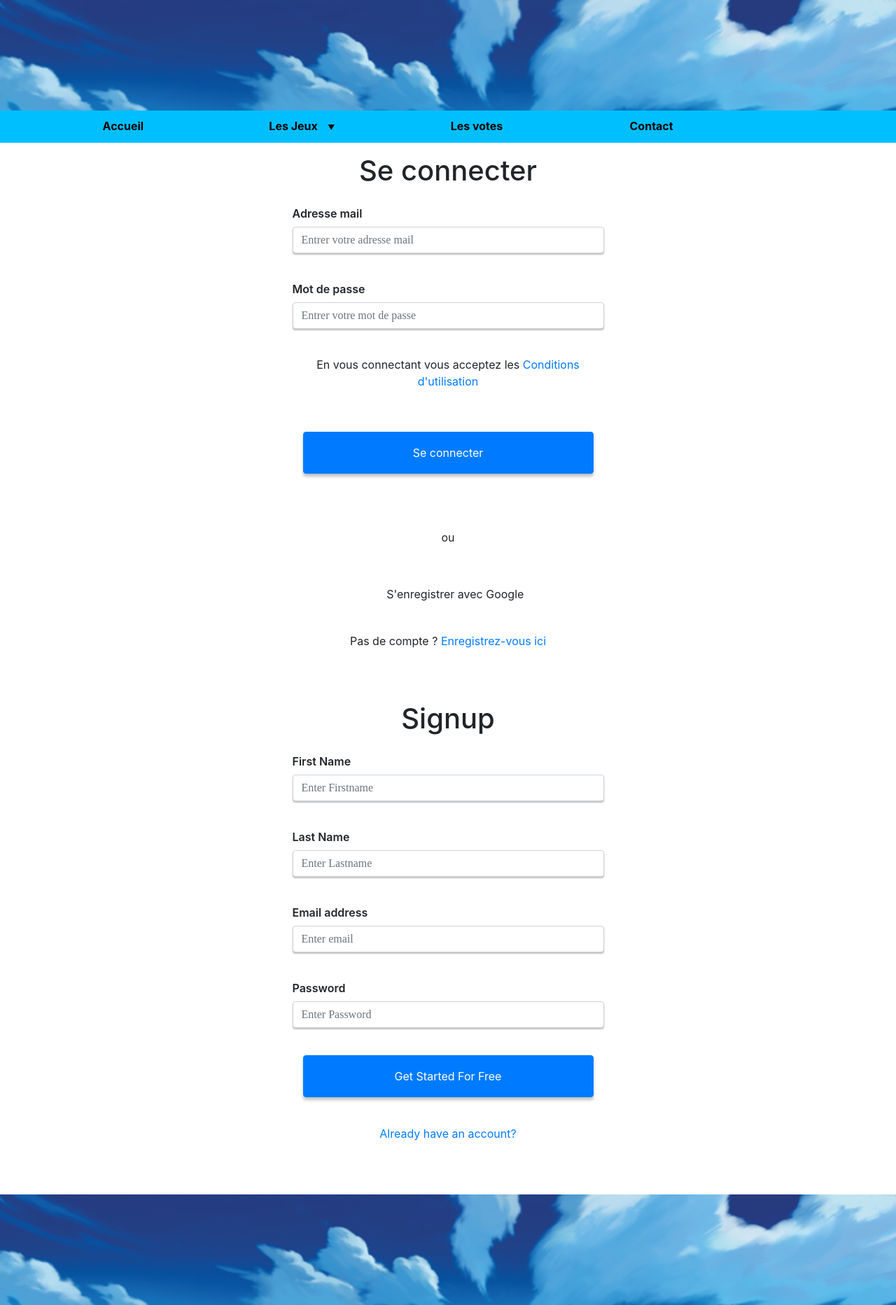
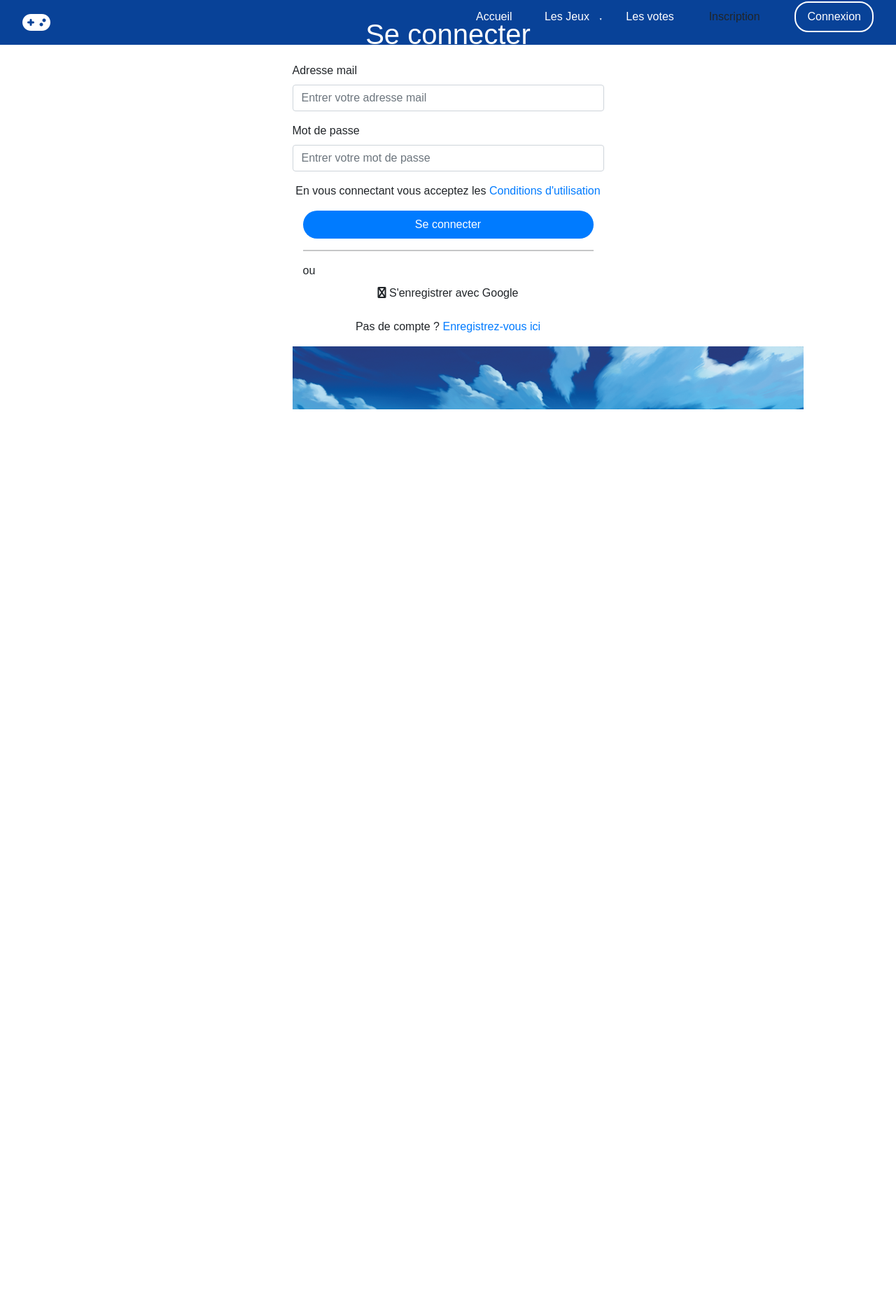
Before and after one commit to theolmd/projetweb, a PHP site: page /login_connect.php in a window 1280 px wide. Shown: the whole page at 70% size. After the commit the page ends 585 px from the top, so only its background shows below. Run offline with PHP 8.4, Linux system fonts and the light colour scheme; some libraries are stand-ins or nearby versions.

Commit message:
Add files via upload

```diff
--- a/Style.css
+++ b/Style.css
@@ -1,114 +1,26 @@
-* {
-    margin: 0;
-    padding: 0;
-}
+/*mise en forme du titre*/
 
-html, body {
-    height:100%;
-}
-/*mise en forme de la barre de navigation*/
-nav{
-    width: 100%;
-    margin: 0 auto;
-    background-color: deepskyblue;
-    position: sticky;
-    top: 0px;
-}
-
-nav ul{
-    list-style-type: none;
-}
-
-nav ul li{
-    float: left;
-    width: 20%;
-    text-align: center;
-    position: relative;
-}
-
-nav ul::after{
-    content: "";
-    display: table;
-    clear: both;
-}
-
-nav a{
-    display: block;
-    text-decoration: none;
-    color: black;
-    font-weight: bold;
-    border-bottom: 2px solid transparent;
-    padding: 10px 0px;
-    margin-left: 50px;
-}
-
-nav a:hover{
-    color: white;
-    border-bottom: 2px solid gold;
-}
-
-.sous{
-    display: none;
-    box-shadow: 0px 1px 2px #CCC;
-    background-color: deepskyblue;
-    position: absolute;
-    width: 100%;
-    z-index: 1000;
-    margin-left: 50px;
-}
-nav > ul li:hover .sous{
-    display: block;
-}
-.sous li{
-    float: none;
-    width: 100%;
-    text-align: left;
-}
-.sous a{
-    padding: 5px;
-    border-bottom: none;
-    margin-left: 50px;
-}
-.sous a:hover{
-    border-bottom: none;
-    background-color: RGBa(200,200,200,0.1);
-}
-.deroulant > a::after{
-    content:" ▼";
-    font-size: 10px;
-}
-/*mise en forme du titre*/
 H1{
     text-align: center;
-    color: orange;
-}
-#banniere
-{
-    height: auto;
-    width: 100%;
-}
-#logo
-{
-    width: 170px;
-    float: left;
-    margin-left: -155px;
-    margin-top: -30px;
-
+    color: white;
+    padding: 6% 0% 0% 0%;
+    text-decoration: solid;
 }
 
 #middleplane
 {
-    margin-left: 155px;
-    padding: 20px ;
+    margin-left: 6%;
+    padding: 4% ;
+
 }
 /*mise en forme du carrousel*/
 #presentationJeux
 {
     border: 2px deepskyblue solid;
-    padding:20px;
+    padding:4%;
     clear: both;
-    margin-left: 130px;
-    margin-top: 30px;
+    margin-left: 6%;
+    margin-top: 6%;
 }
 /*mise en forme du block d'explication*/
 #explication
@@ -240,76 +152,6 @@
     font-weight: 300;
 }
 
-form div {
-    width: 100%;
-    display: flex;
-    flex-direction: column;
-    min-height: 83px;
-    margin-top: 25px;
-}
-
-form div > label {
-    margin-bottom: 7px;
-    font-weight: 600;
-}
-
-form div > input, form div > select, form div > textarea {
-    background: orange;
-    border: none;
-    border-radius: 5px;
-    font-size: 16px;
-    font-weight: 500;
-    font-family: Montserrat, "sans-serif";
-    box-shadow: 0px 2px 2px 0px rgba(0,0,0,0.25);
-}
-
-form div > input, form div > select {
-    height: 50px;
-    padding-left: 10px;
-}
-
-form div > select {
-    appearance: none;
-    background-size: 15px;
-    background-position: right 10px top 50%;
-    background-repeat: no-repeat;
-}
-
-form div > textarea {
-    height: 195px;
-    padding: 15px 0px 0px 10px;
-}
-
-form div > input::placeholder, form div > textarea::placeholder {
-    color: white;
-}
-
-form div > select:invalid {
-    color: white;
-}
-
-form div > select option {
-    background: white;
-    color: #303030;
-}
-
-form div:last-child {
-    align-items:center;
-    margin-top: 20px;
-}
-
-form button {
-    width: 450px;
-    max-width: 500px;
-    height: 60px;
-    font-weight: 700;
-    font-size: 28px;
-    background: white;
-    border: rgba(48, 48, 48, 0.5) solid 1px;
-    border-radius: 5px;
-    box-shadow: 0px 4px 4px 0px rgba(0,0,0,0.25);
-    color: #303030;
-}
 
 #cutLine {
     color: orange;
--- a/lib/Concours.php
+++ b/lib/Concours.php
@@ -225,5 +225,4 @@
     {
         $this->idJeu = $idJeu;
     }
-
 }
--- a/lib/Jeux.php
+++ b/lib/Jeux.php
@@ -1,5 +1,4 @@
 <?php
-include_once("Jeux_CRUD.php");
 class Jeux
 {
     private int $Idjeux;
@@ -232,4 +231,5 @@
     {
         $this->mode = $mode;
     }
+
 }
--- a/login_connect.php
+++ b/login_connect.php
@@ -27,7 +27,7 @@
     </title>
 </head>
 <?php
-include("header.html")
+include("navbarre.php")
 ?>
 
 <!-- Page de connexion -->
@@ -83,44 +83,6 @@
 
                 </div>
             </div>
-            <div id="second">
-                <div class="myform form ">
-                    <div class="logo mb-3">
-                        <div class="col-md-12 text-center">
-                            <h1 >Signup</h1>
-                        </div>
-                    </div>
-                    <form action="#" name="registration">
-                        <div class="form-group">
-                            <label for="exampleInputEmail1">First Name</label>
-                            <input type="text"  name="firstname" class="form-control" id="firstname" aria-describedby="emailHelp" placeholder="Enter Firstname">
-                        </div>
-                        <div class="form-group">
-                            <label for="exampleInputEmail1">Last Name</label>
-                            <input type="text"  name="lastname" class="form-control" id="lastname" aria-describedby="emailHelp" placeholder="Enter Lastname">
-                        </div>
-                        <div class="form-group">
-                            <label for="exampleInputEmail1">Email address</label>
-                            <input type="email" name="email"  class="form-control" id="email" aria-describedby="emailHelp" placeholder="Enter email">
-                        </div>
-                        <div class="form-group">
-                            <label for="exampleInputEmail1">Password</label>
-                            <input type="password" name="password" id="password"  class="form-control" aria-describedby="emailHelp" placeholder="Enter Password">
-                        </div>
-                        <div class="col-md-12 text-center mb-3">
-                            <button type="submit" class=" btn btn-block mybtn btn-primary tx-tfm">Get Started For Free</button>
-                        </div>
-                        <div class="col-md-12 ">
-                            <div class="form-group">
-                                <p class="text-center"><a href="#" id="signin">Already have an account?</a></p>
-                            </div>
-                        </div>
-                </div>
-                </form>
-            </div>
-        </div>
-    </div>
-</div>
 
 </body>
 <script>
--- a/navbarre.css
+++ b/navbarre.css
@@ -2,6 +2,7 @@
     margin:0;
     padding:0;
     box-sizing: border-box;
+
 }
 
 html{
@@ -16,6 +17,7 @@
     background: #084298;
     color: white;
     padding: 0 2rem;
+
 }
 body{
     font-family: sans-serif;
@@ -23,9 +25,10 @@
 nav{
     width: 100%;
     height:100%;
-    display:flex;
+    display: flex;
     justify-content: space-between;
     align-items: center;
+
 }
 .menu{
     display:flex;
@@ -33,10 +36,12 @@
     align-items: center;
     list-style: none;
     width: 600px;
+
 }
 .menu li a{
     color:white;
     text-decoration: none;
+
 }
 .deroulant > a::after{
     content:" ▼";
@@ -86,6 +91,7 @@
     height: 100vh;
     background: url("img/fond2.jpg") no-repeat center;
     background-size: cover;
+    background-color: #084298;
 
 }
 .btn.btn-secondary{
--- a/navbarre.php
+++ b/navbarre.php
@@ -4,10 +4,9 @@
 <link rel="stylesheet" href="https://cdnjs.cloudflare.com/ajax/libs/font-awesome/6.2.0/css/all.min.css"
       integrity="sha512-xh6O/CkQoPOWDdYTDqeRdPCVd1SpvCA9XXcUnZS2FmJNp1coAFzvtCN9BmamE+4aHK8yyUHUSCcJHgXloTyT2A=="
       crossorigin="anonymous" referrerpolicy="no-referrer" />
-<script src="app.js"></script>
 </head>
 <body>
-
+<div class="navbarre">
 <header>
     <nav>
     <div class="logo">
@@ -31,11 +30,7 @@
 
 </ul>
     </nav>
-
+    </div>
 </header>
 
-    <section class="heroe">
-
-
-
-</section></body>
+    </body>
--- a/vote.php
+++ b/vote.php
@@ -15,13 +15,13 @@
 </head>
 <?php
 include("headerConnect.php");
+include_once("lib\jeux.php");
 include_once ("lib\user_Crud.php");
 include_once ("lib\User.php");
 include_once ("lib\Concours.php");
 include_once ("lib\Concours_crud.php");
 include_once("lib\Jeux_crud.php");
 include_once("connexion.php");
-include_once("RecupJeux.php");
 ?>
 
 
```
Also changed, not shown: Contact.php (+12 -21 lines), Index.php (+22 -21 lines), game_eldenring.php (+23 -14 lines), game_mario_deluxe.php (+15 -8 lines), game_sims.php (+16 -7 lines), game_strt_fght.php (+15 -7 lines), headerConnect.php (+24 -12 lines), login_register.php (+21 -5 lines), profile.php (+18 -12 lines), vote_choices.php (+14 -12 lines), RecupJeux.php (line endings or trailing spaces), img/fond2.jpg (added).
